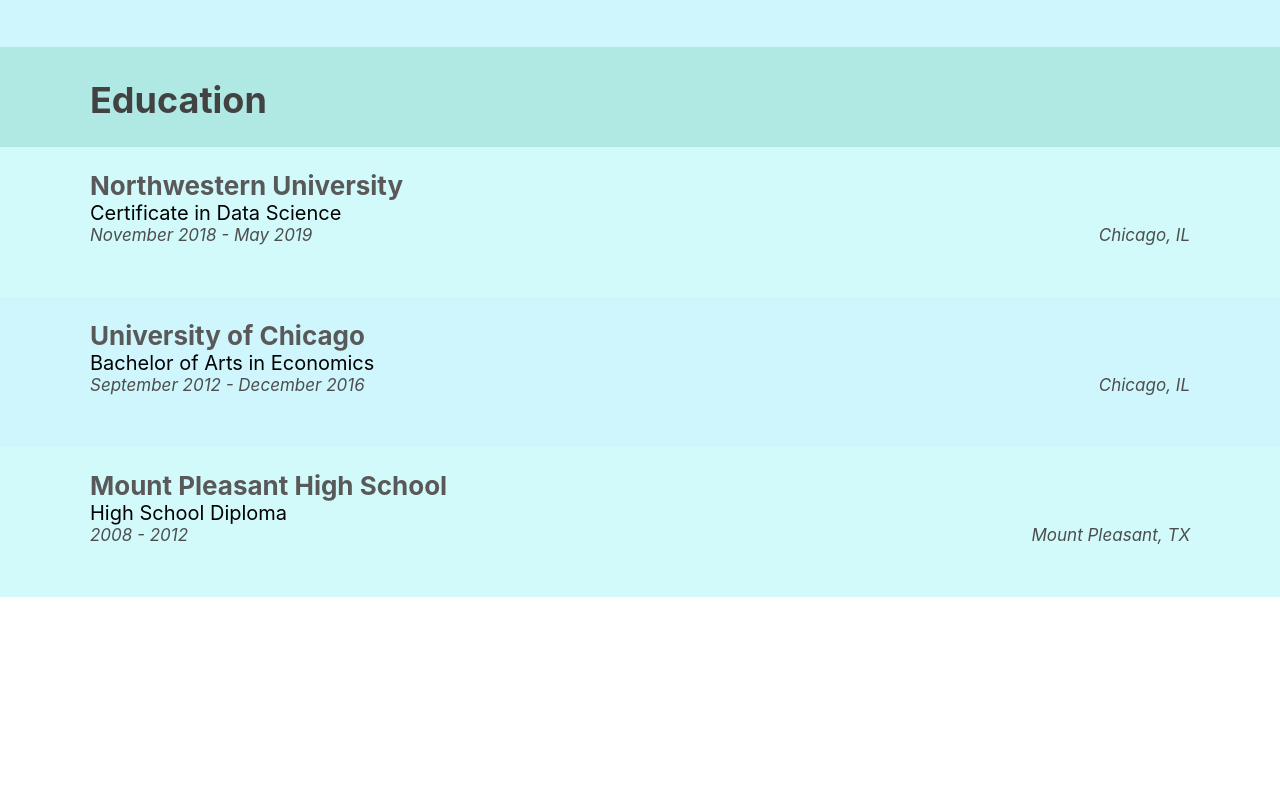
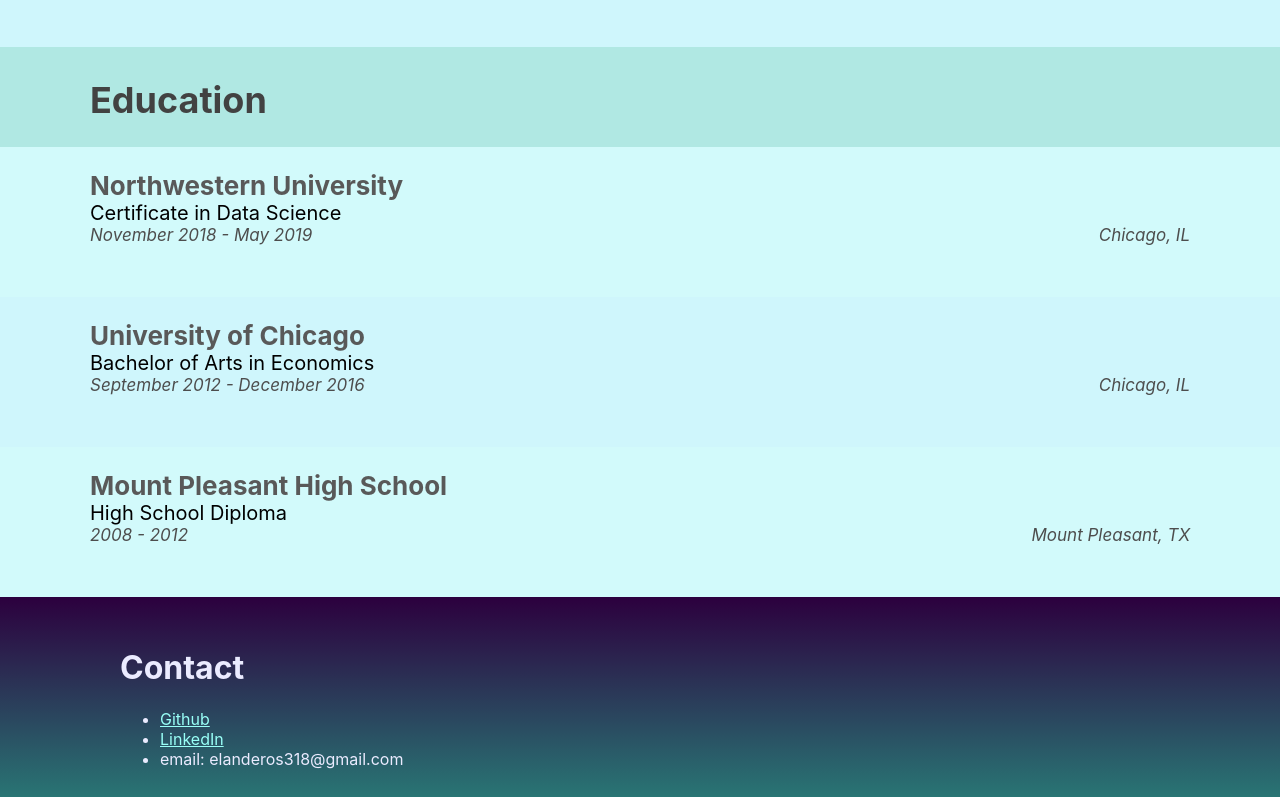
Before and after one commit to elanderos318/portfolio-website, a React (Create React App) app: page / in a window 1280 px wide. Shown: the part 3473-4270 px from the top of the page. Before the commit the page ends 4070 px from the top, so only its background shows below. Built offline with nearby package versions, Linux system fonts and the light colour scheme.

Commit message:
Added footer componenet, footer content, some css

```diff
--- a/src/App.css
+++ b/src/App.css
@@ -2218,3 +2218,29 @@
     font-size: 14px;
   }
 }
+
+
+/* *******************************************************************
+**********************************************************************
+**********************************************************************
+**********************************************************************
+**********************************************************************
+**********************************************************************
+**********************************************************************
+******************** Fotter Body Begin *****************************8 */
+
+.footer-container {
+  height: 200px;
+  width: 100%;
+  background: linear-gradient(180deg, #2c003e, #297574);
+  color: hsl(240deg, 100%, 96%);
+  position: relative;
+}
+
+
+.footer-content {
+  padding-top: 30px;
+  padding-left: 120px;
+  padding-right: 120px;
+  position: relative;
+}
--- a/src/App.js
+++ b/src/App.js
@@ -248,6 +248,29 @@
   );
 }
 
+function Footer() {
+  return (
+    <div className="footer-container">
+      <div className="footer-content">
+        <h1 className="footer-title">Contact</h1>
+
+        <ul className="footer-contact">
+
+          <li>
+            <a href="https://github.com/elanderos318?tab=overview&from=2019-09-01&to=2019-09-20" target = "_blank">Github</a>
+          </li>
+          <li>
+            <a href="https://www.linkedin.com/in/eduardo-landeros-100a8612b/" target="_blank">LinkedIn</a>
+          </li>
+          <li>
+            <span style={contactStyle}> email: </span>{header.contact.email}
+          </li>
+        </ul>
+      </div>
+    </div>
+  );
+}
+
 
 class App extends React.Component {
 
@@ -281,6 +304,8 @@
 
         <Education />
 
+        <Footer />
+
       </div>
 
 
```
